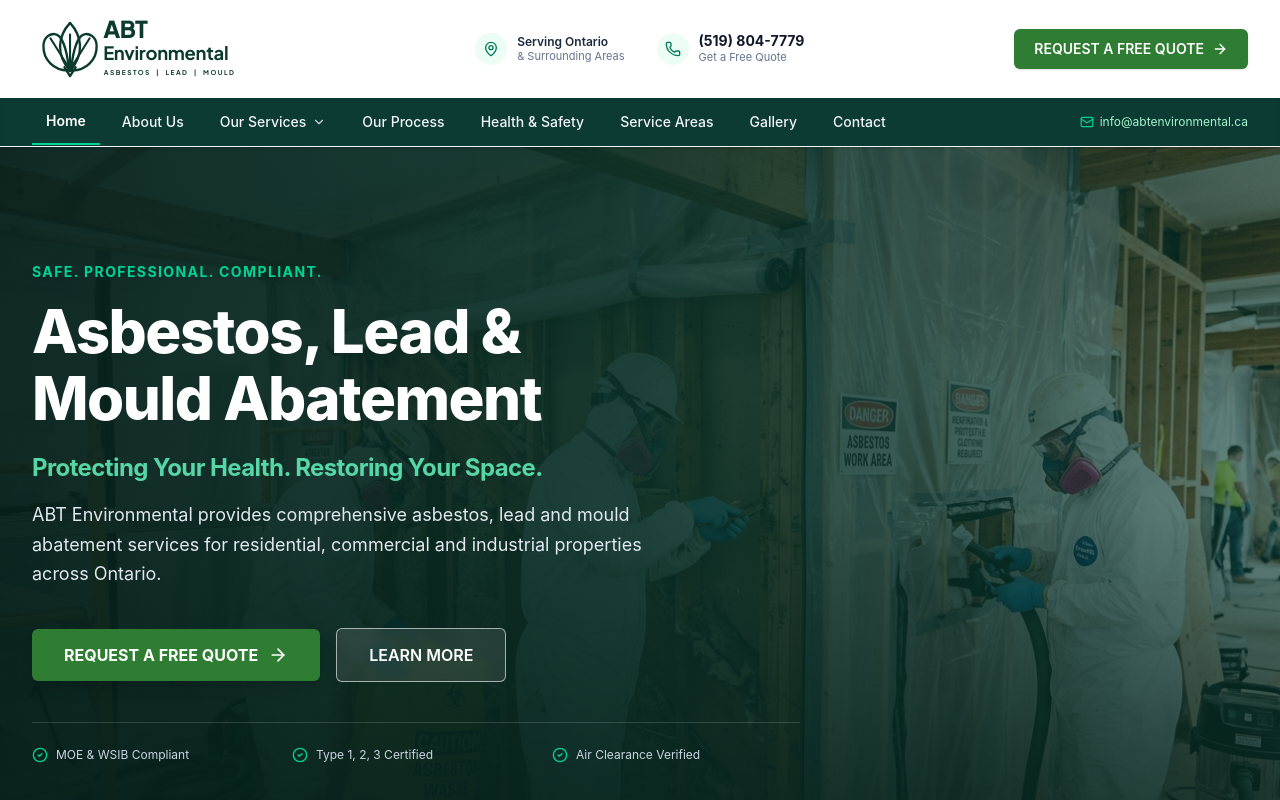
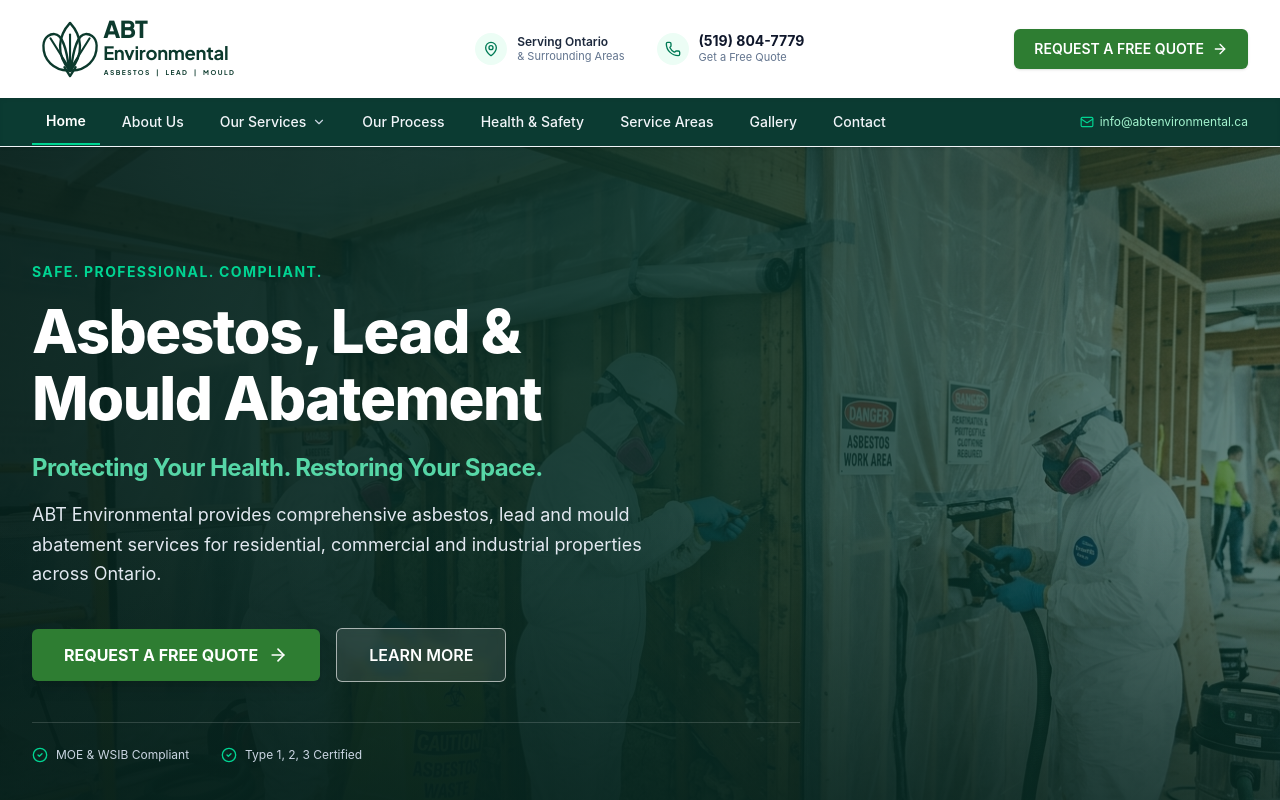
Before and after one commit to leobsilva03/ABT-Webapp, a React (Vite) app: page / in a window 1280 px wide. Shown: the top 800 px of the page. Built offline with nearby package versions, Linux system fonts and the light colour scheme.

Commit message:
chore: remove Air Clearance Verified badge from hero section

```diff
--- a/src/components/Hero.tsx
+++ b/src/components/Hero.tsx
@@ -68,7 +68,7 @@ export const Hero: React.FC<HeroProps> = ({ onOpenQuote, onOpenProcess, onOpenSe
           </div>
 
           {/* Trust Highlights Strip below CTAs */}
-          <div className="pt-6 border-t border-white/15 grid grid-cols-2 sm:grid-cols-3 gap-3 text-xs text-slate-300">
+          <div className="pt-6 border-t border-white/15 flex flex-wrap items-center gap-5 sm:gap-8 text-xs text-slate-300">
             <div className="flex items-center gap-2">
               <CheckCircle2 className="w-4 h-4 text-emerald-400 shrink-0" />
               <span>MOE &amp; WSIB Compliant</span>
@@ -77,10 +77,6 @@ export const Hero: React.FC<HeroProps> = ({ onOpenQuote, onOpenProcess, onOpenSe
               <CheckCircle2 className="w-4 h-4 text-emerald-400 shrink-0" />
               <span>Type 1, 2, 3 Certified</span>
             </div>
-            <div className="flex items-center gap-2 col-span-2 sm:col-span-1">
-              <CheckCircle2 className="w-4 h-4 text-emerald-400 shrink-0" />
-              <span>Air Clearance Verified</span>
-            </div>
           </div>
         </div>
       </div>
```
